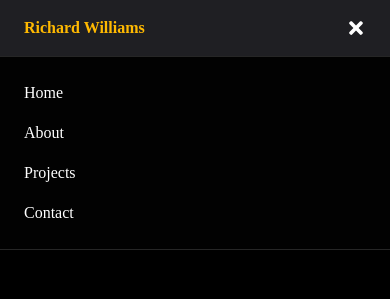
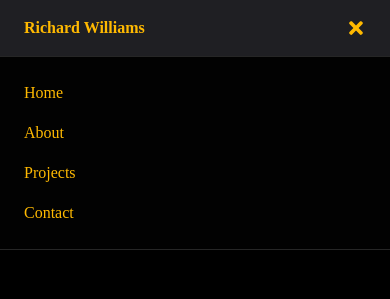
Before and after one commit to richdacoder/portfolio, a Next.js app in the folder projects/: page / in a window 390 px wide. Both pictures are taken after a click on the button 356 px from the left and 28 px from the top of the page. Shown: the top 299 px of the page. Built offline with nearby package versions, Linux system fonts and the light colour scheme.

Commit message:
added gold to to mobile menu

```diff
--- a/projects/src/components/navbar.js
+++ b/projects/src/components/navbar.js
@@ -25,14 +25,14 @@ export default function Navbar() {
         {/* Mobile Burger */}
         <button
           onClick={() => setMenuOpen(!menuOpen)}
-          className="md:hidden text-xl"
+          className="md:hidden text-amber-400 text-xl"
         >
           {menuOpen ? <FaTimes /> : <FaBars />}
         </button>
       </nav>
 
       {menuOpen && (
-        <div className="md:hidden border-t border-neutral-800 bg-black/95">
+        <div className="md:hidden border-t border-neutral-800 text-amber-400 bg-black/95">
           <div className="flex flex-col p-6 gap-4 ">
             <a href="/" onClick={() => setMenuOpen(false)}>
               Home
```
